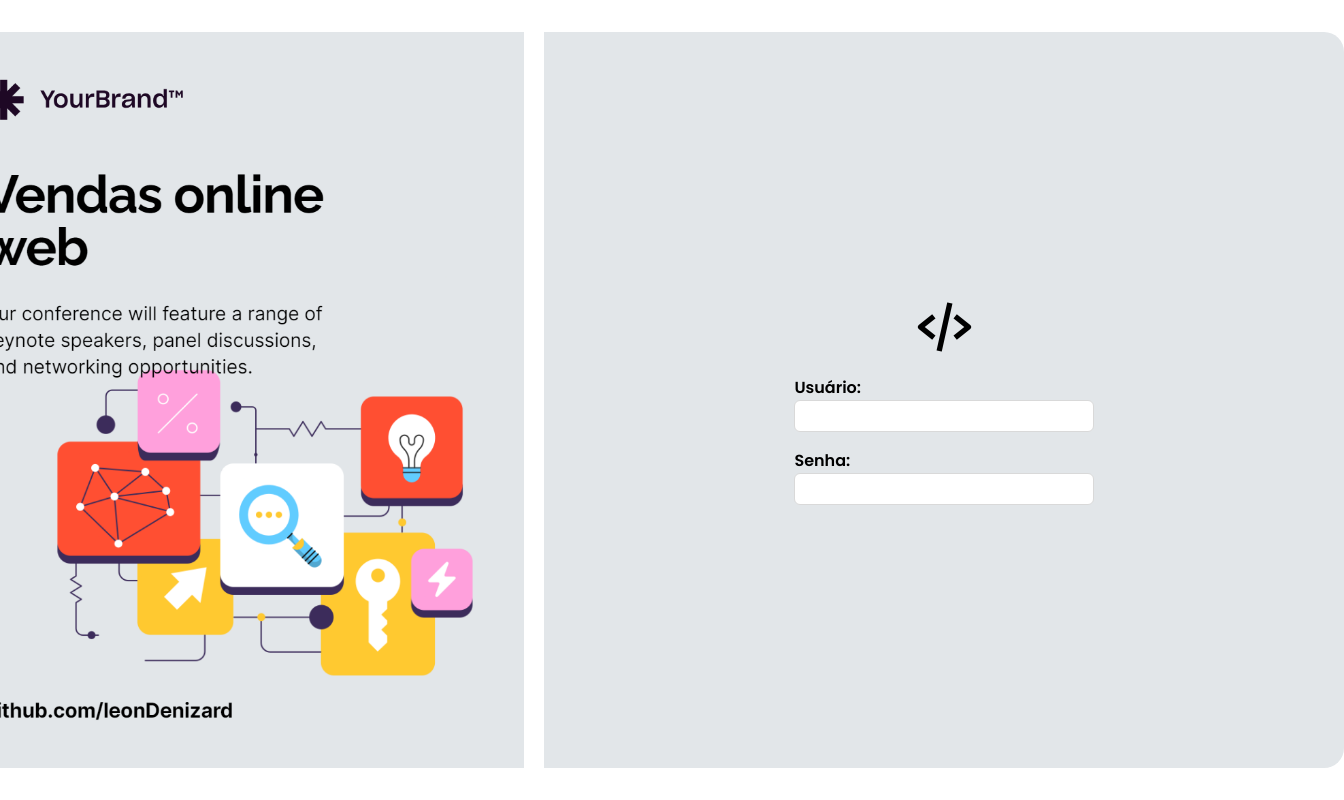
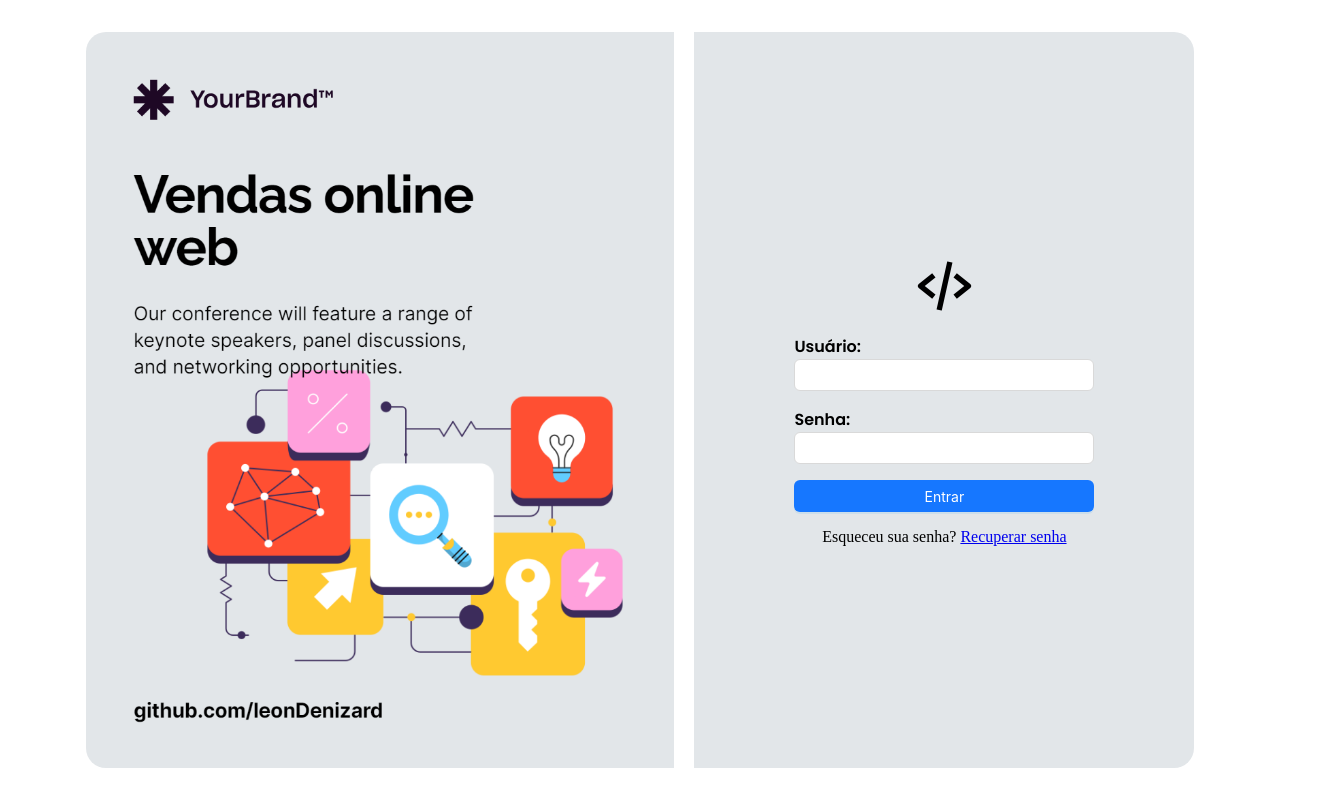
Before and after one commit to leonDenizard/vendas-online-web, a React (Vite) app: page / in a window 1280 px wide. Shown: the whole page, 1344 px wide, since content can reach past the window. Built offline with nearby package versions, Linux system fonts and the light colour scheme.

Commit message:
Implemented the 'Login' button on the page and added 'useState' to manage user data.

```diff
--- a/src/modules/login/screens/LoginScreen.tsx
+++ b/src/modules/login/screens/LoginScreen.tsx
@@ -1,17 +1,42 @@
+import { useState } from "react";
 import styled from "styled-components";
 
+import Button from "../../../shared/buttons/button/Button";
 import Input from "../../../shared/inputs/inpput/Input";
 import { BackgroundImage } from "../styles/loginScreen.styles";
 import { ContainerLogin } from "../styles/loginScreen.styles";
 
 const LoginScreen = () => {
+  const [userName, setUserName] = useState("");
+  const [password, setPassword] = useState("");
+
+  const handleUserName = (event: React.ChangeEvent<HTMLInputElement>) => {
+    setUserName(event.target.value);
+  };
+  const handlePassword = (event: React.ChangeEvent<HTMLInputElement>) => {
+    setPassword(event.target.value);
+  };
+
+  const handleLogin = () => {
+    alert(`User ${userName}, password ${password}`);
+  };
+
   return (
     <Container>
       <BackgroundImage src="./background.png"></BackgroundImage>
       <ContainerLogin>
         <Icon className="bx bx-code-alt"></Icon>
-        <Input title="Usuário:" />
-        <Input title="Senha:" />
+        <Input title="Usuário:" onChange={handleUserName} value={userName} />
+        <Input
+          type="password"
+          title="Senha:"
+          onChange={handlePassword}
+          value={password}
+        />
+        <Button onClick={handleLogin}>Entrar</Button>
+        <p>
+          Esqueceu sua senha? <a href="#">Recuperar senha</a>
+        </p>
       </ContainerLogin>
     </Container>
   );
--- a/src/modules/login/styles/loginScreen.styles.ts
+++ b/src/modules/login/styles/loginScreen.styles.ts
@@ -9,7 +9,7 @@ export const BackgroundImage = styled.img`
 
 export const ContainerLogin = styled.div`
   background-color: #e2e6e9;
-  width: 800px;
+  width: 500px;
   display: flex;
   flex-direction: column;
   justify-content: center;
--- /dev/null
+++ b/src/shared/buttons/button/Button.tsx
@@ -0,0 +1,9 @@
+import { ButtonProps } from "antd";
+
+import { ButtonAntd } from "./button.styles";
+
+const Button = ({ ...props }: ButtonProps) => {
+  return <ButtonAntd type="primary" {...props} />;
+};
+
+export default Button;
--- /dev/null
+++ b/src/shared/buttons/button/button.styles.ts
@@ -0,0 +1,6 @@
+import { Button } from "antd";
+import styled from "styled-components";
+
+export const ButtonAntd = styled(Button)`
+  width: 300px;
+`;
```
